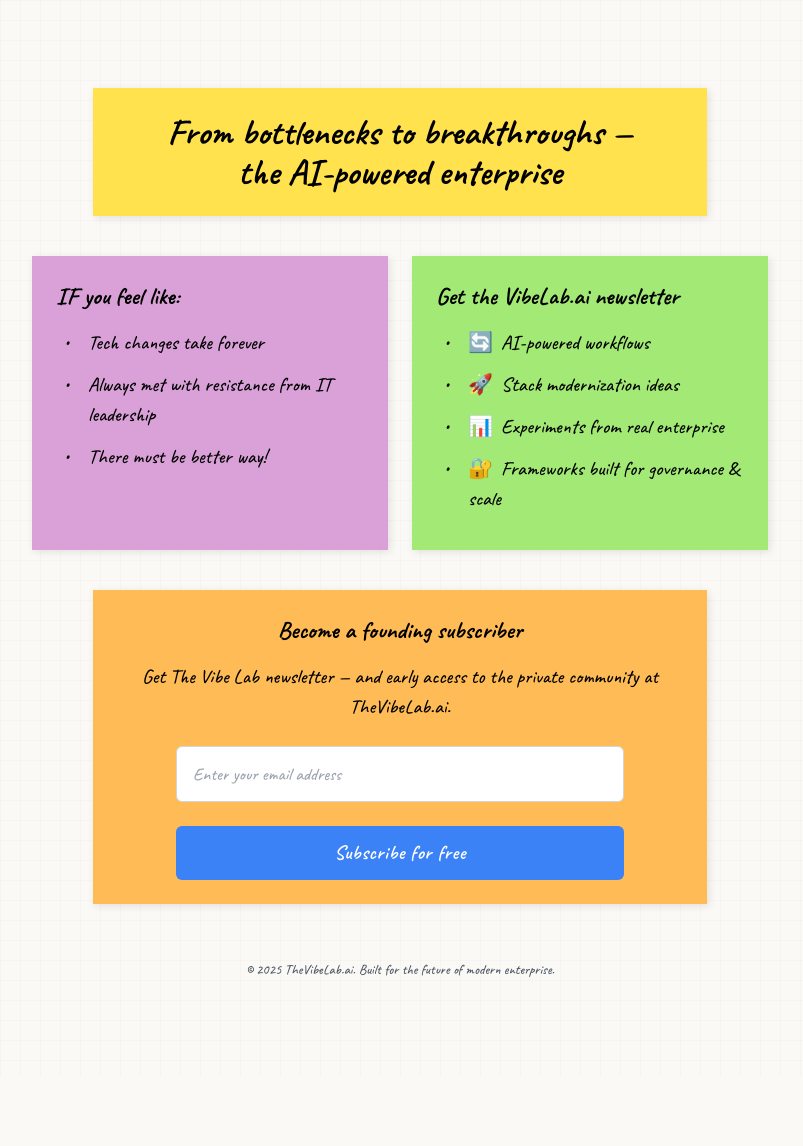
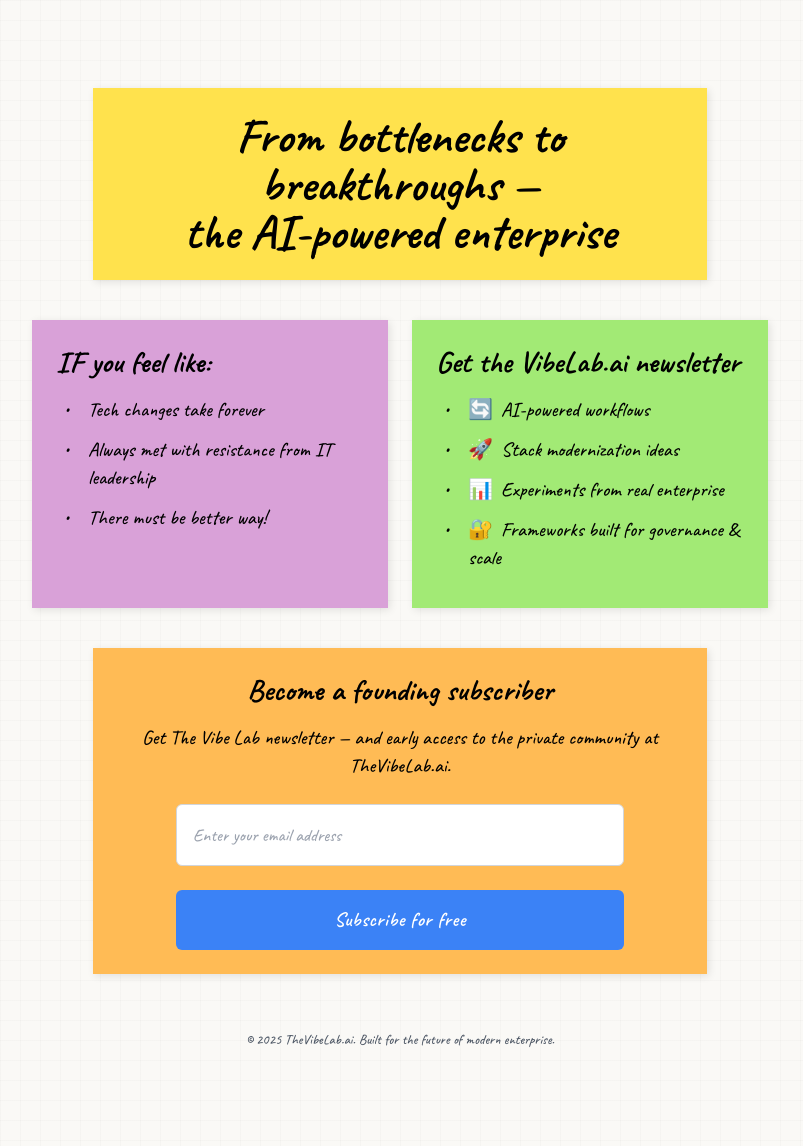
Before and after one commit to lancekyle/VibeLabLanding, a Flask app: page / in a window 1280 px wide. Shown: the whole page, without its empty margins (240-1043 px from the left). Before the commit the page ends 977 px from the top, so only its background shows below. Run offline with Flask 3, Linux system fonts and the light colour scheme; parts of the project's set-up code (start-up, migrations or seed data) failed here and were passed over; some libraries are stand-ins or nearby versions.

Commit message:
Increase text size across the landing page for improved readability
Update font sizes in index.html to enhance readability of the landing page using Tailwind CSS.

Replit-Commit-Author: Agent
Replit-Commit-Session-Id: e4a69773-9f43-47fd-b7ea-702442ebf584
Replit-Commit-Screenshot-Url: https://storage.googleapis.com/screenshot-production-us-central1/2f0f9262-57ea-4193-a138-39099b146e42/c2f498e1-e2e7-4a04-a983-29af80597429.jpg

```diff
--- a/templates/index.html
+++ b/templates/index.html
@@ -35,6 +35,7 @@
             font-family: 'Caveat', cursive;
             font-weight: 500;
             line-height: 1.4;
+            font-size: 1.5rem;
         }
 
         .sticky-note {
@@ -43,7 +44,7 @@
             padding: 1.5rem;
             transition: transform 0.2s ease;
             color: #000;
-            font-size: 1.25rem;
+            font-size: 1.6rem;
         }
 
         .sticky-note:hover {
@@ -130,7 +131,7 @@
 
             <!-- Yellow Note - Main Headline -->
             <div class="sticky-note yellow-note w-full md:w-10/12 mx-auto text-center">
-                <h1 class="text-3xl md:text-4xl font-bold mb-0 leading-tight">
+                <h1 class="text-4xl md:text-5xl font-bold mb-0 leading-tight">
                     From bottlenecks to breakthroughs —<br>
                     the AI-powered enterprise
                 </h1>
@@ -140,8 +141,8 @@
             <div class="w-full grid grid-cols-1 md:grid-cols-2 gap-6">
                 <!-- Purple Note - If you feel like -->
                 <div class="sticky-note purple-note">
-                    <h2 class="text-2xl font-bold mb-4">IF you feel like:</h2>
-                    <ul class="sticky-list">
+                    <h2 class="text-3xl font-bold mb-4">IF you feel like:</h2>
+                    <ul class="sticky-list text-xl">
                         <li>Tech changes take forever</li>
                         <li>Always met with resistance from IT leadership</li>
                         <li>There must be better way!</li>
@@ -150,8 +151,8 @@
 
                 <!-- Green Note - Newsletter Benefits -->
                 <div class="sticky-note green-note">
-                    <h2 class="text-2xl font-bold mb-4">Get the VibeLab.ai newsletter</h2>
-                    <ul class="sticky-list">
+                    <h2 class="text-3xl font-bold mb-4">Get the VibeLab.ai newsletter</h2>
+                    <ul class="sticky-list text-xl">
                         <li><span class="icon-emoji">🔄</span>AI-powered workflows</li>
                         <li><span class="icon-emoji">🚀</span>Stack modernization ideas</li>
                         <li><span class="icon-emoji">📊</span>Experiments from real enterprise</li>
@@ -162,10 +163,10 @@
 
             <!-- Orange Note - CTA -->
             <div class="sticky-note orange-note w-full md:w-10/12 mx-auto">
-                <h2 class="text-2xl font-bold mb-4 text-center">
+                <h2 class="text-3xl font-bold mb-4 text-center">
                     Become a founding subscriber
                 </h2>
-                <p class="text-center mb-6">
+                <p class="text-center mb-6 text-xl">
                     Get The Vibe Lab newsletter — and early access to the private community at TheVibeLab.ai.
                 </p>
 
@@ -175,15 +176,15 @@
                             type="email"
                             id="email-input"
                             name="email"
-                            class="w-full px-4 py-3 border border-gray-300 focus:outline-none rounded-md"
+                            class="w-full px-4 py-4 border border-gray-300 focus:outline-none rounded-md text-xl"
                             placeholder="Enter your email address"
                         >
-                        <p id="form-message" class="mt-2 text-base"></p>
+                        <p id="form-message" class="mt-2 text-lg"></p>
                     </div>
                     <button
                         type="submit"
                         id="subscribe-btn"
-                        class="w-full py-3 px-6 text-white rounded-md"
+                        class="w-full py-4 px-6 text-white rounded-md text-xl"
                     >
                         Subscribe for free
                     </button>
```
